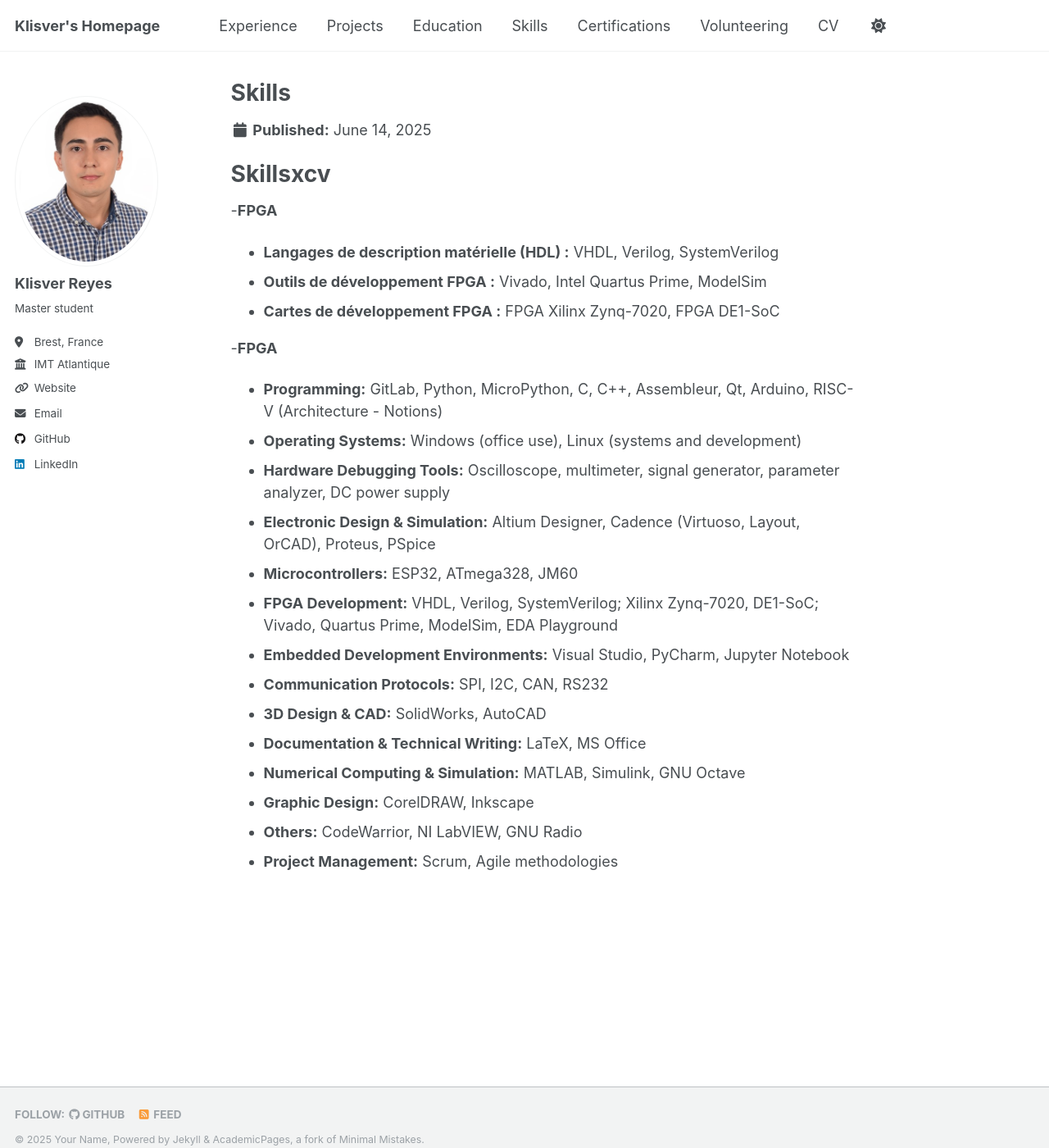
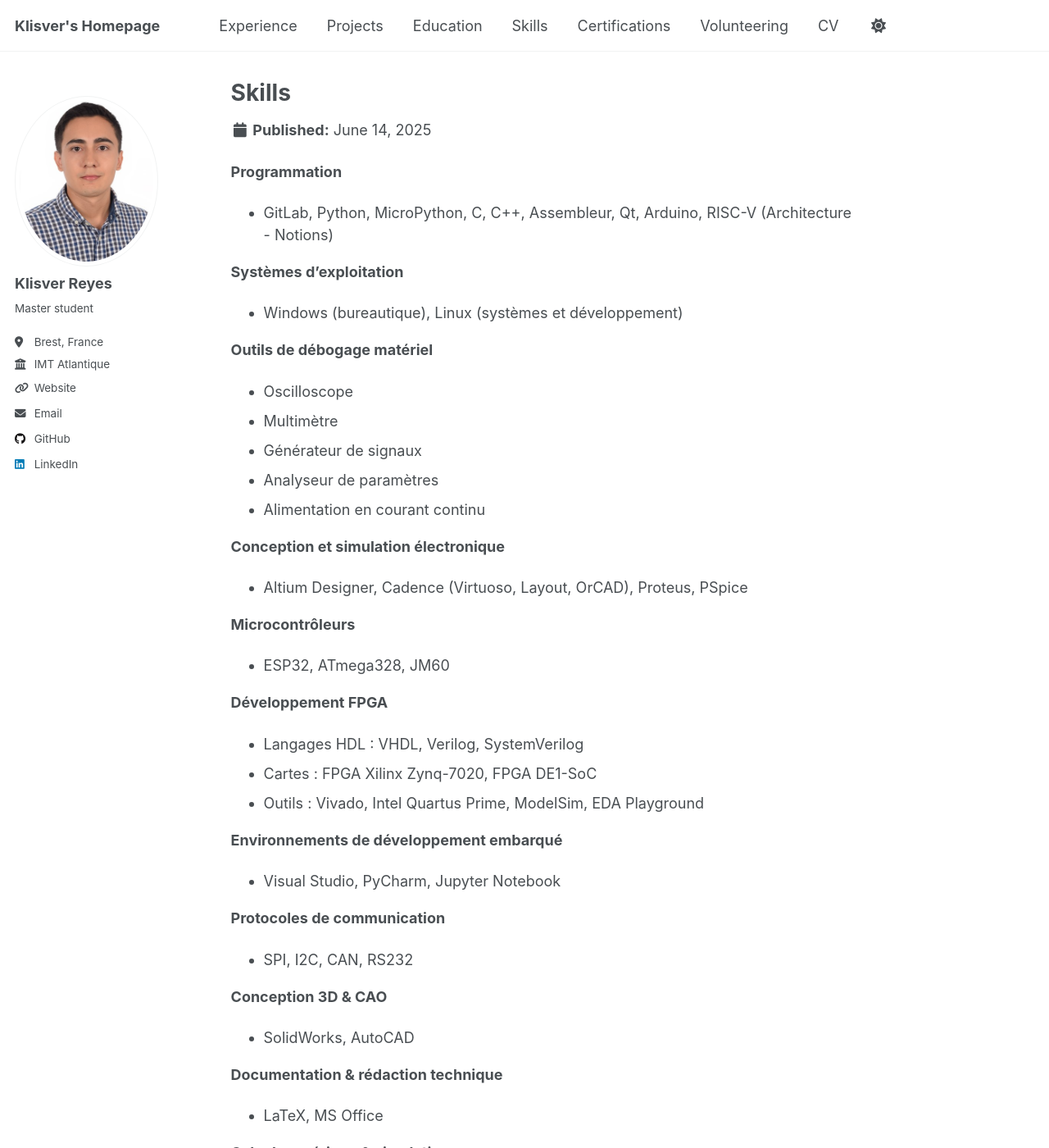
Before and after one commit to Klisver-Reyes/Klisver-Reyes.github.io, a Jekyll site: the page built from _skills/skills.md, in a window 1280 px wide and 1400 px high. Shown: the whole window at 82% size. Built offline with Jekyll 4.4.1, drawn with Linux system fonts in a browser that asks for light colours; some of the changed text lies outside the part shown.

Commit message:
Update skills.md

```diff
--- a/_skills/skills.md
+++ b/_skills/skills.md
@@ -5,26 +5,56 @@ type: skills
 permalink: /skills/
 ---
 
-# Skillsxcv
+**Programmation**
+- GitLab, Python, MicroPython, C, C++, Assembleur, Qt, Arduino, RISC-V (Architecture - Notions)
 
--**FPGA**
-  - **Langages de description matérielle (HDL) :** VHDL, Verilog, SystemVerilog
-  - **Outils de développement FPGA :** Vivado, Intel Quartus Prime, ModelSim
-  - **Cartes de développement FPGA :** FPGA Xilinx Zynq-7020, FPGA DE1-SoC
+**Systèmes d’exploitation**
+- Windows (bureautique), Linux (systèmes et développement)
 
--**FPGA**
+**Outils de débogage matériel**
+- Oscilloscope
+- Multimètre
+- Générateur de signaux
+- Analyseur de paramètres
+- Alimentation en courant continu
 
-- **Programming:** GitLab, Python, MicroPython, C, C++, Assembleur, Qt, Arduino, RISC-V (Architecture - Notions)
-- **Operating Systems:** Windows (office use), Linux (systems and development)
-- **Hardware Debugging Tools:** Oscilloscope, multimeter, signal generator, parameter analyzer, DC power supply
-- **Electronic Design & Simulation:** Altium Designer, Cadence (Virtuoso, Layout, OrCAD), Proteus, PSpice
-- **Microcontrollers:** ESP32, ATmega328, JM60
-- **FPGA Development:** VHDL, Verilog, SystemVerilog; Xilinx Zynq-7020, DE1-SoC; Vivado, Quartus Prime, ModelSim, EDA Playground
-- **Embedded Development Environments:** Visual Studio, PyCharm, Jupyter Notebook
-- **Communication Protocols:** SPI, I2C, CAN, RS232
-- **3D Design & CAD:** SolidWorks, AutoCAD
-- **Documentation & Technical Writing:** LaTeX, MS Office
-- **Numerical Computing & Simulation:** MATLAB, Simulink, GNU Octave
-- **Graphic Design:** CorelDRAW, Inkscape
-- **Others:** CodeWarrior, NI LabVIEW, GNU Radio
-- **Project Management:** Scrum, Agile methodologies
+**Conception et simulation électronique**
+- Altium Designer, Cadence (Virtuoso, Layout, OrCAD), Proteus, PSpice
+
+**Microcontrôleurs**
+- ESP32, ATmega328, JM60
+
+**Développement FPGA**
+- Langages HDL : VHDL, Verilog, SystemVerilog
+- Cartes : FPGA Xilinx Zynq-7020, FPGA DE1-SoC
+- Outils : Vivado, Intel Quartus Prime, ModelSim, EDA Playground
+
+**Environnements de développement embarqué**
+- Visual Studio, PyCharm, Jupyter Notebook
+
+**Protocoles de communication**
+- SPI, I2C, CAN, RS232
+
+**Conception 3D & CAO**
+- SolidWorks, AutoCAD
+
+**Documentation & rédaction technique**
+- LaTeX, MS Office
+
+**Calcul numérique & simulation**
+- MATLAB, Simulink, GNU Octave
+
+**Conception graphique**
+- CorelDRAW, Inkscape
+
+**Autres outils**
+- CodeWarrior, NI LabVIEW, GNU Radio
+
+**Gestion de projet**
+- Méthode Scrum, Agile
+
+**Langues**
+- Espagnol (Langue maternelle)
+- Français (Courant)
+- Anglais (Intermédiaire)
+- Portugais (Notions)
```
